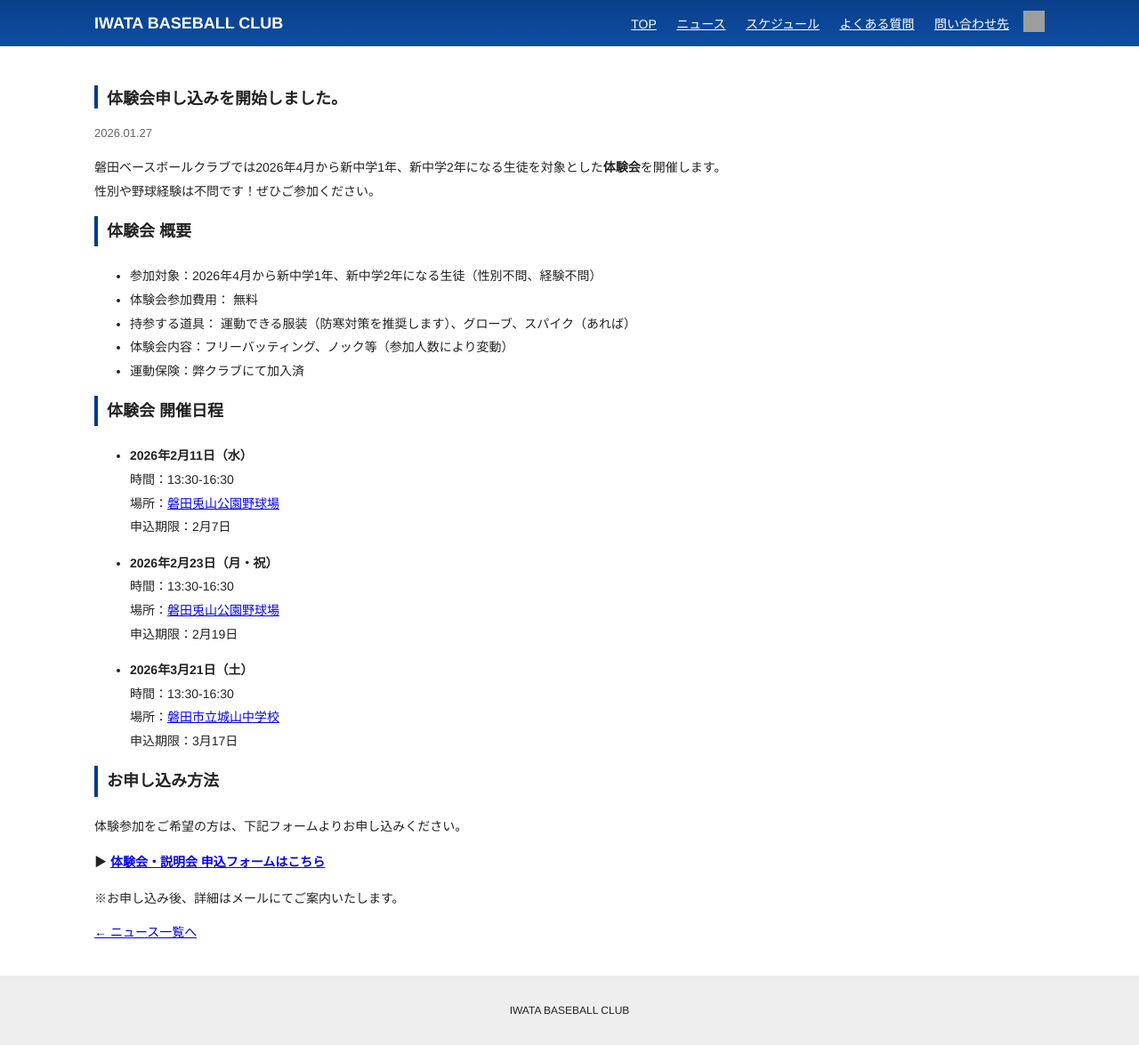
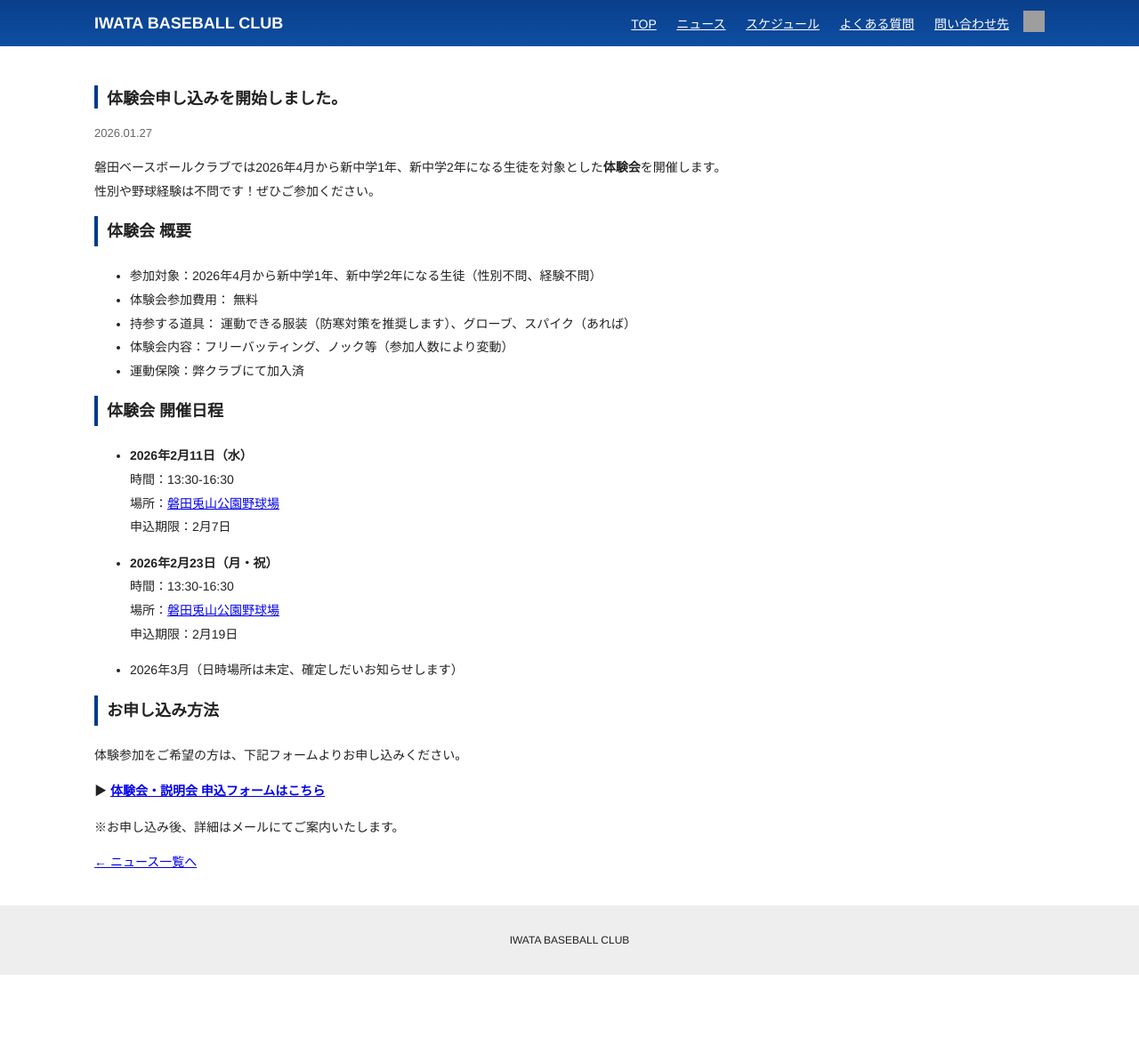
Before and after one commit to moutineigo/baseball, a Jekyll site: the page built from _posts/2026-01-27-welcome.md, in a window 1280 px wide and 1175 px high. Shown: the whole window at 89% size. Built offline with Jekyll 4.4.1, drawn with Linux system fonts in a browser that asks for light colours; grey boxes are pictures that could not be loaded.

Commit message:
Update 2026-01-27-welcome.md

```diff
--- a/_posts/2026-01-27-welcome.md
+++ b/_posts/2026-01-27-welcome.md
@@ -27,10 +27,8 @@ title: 体験会申し込みを開始しました。
   場所：[磐田兎山公園野球場](https://maps.app.goo.gl/WUMTo3SxXWWpeedWA){:target="_blank" rel="noopener"}
   申込期限：2月19日
 
-- **2026年3月21日（土）**
-  時間：13:30-16:30
-  場所：[磐田市立城山中学校](https://maps.app.goo.gl/RB6yY3KpC8ywpNpj7){:target="_blank" rel="noopener"}
-  申込期限：3月17日
+- 2026年3月（日時場所は未定、確定しだいお知らせします）
+
 
 ## お申し込み方法
 
```
